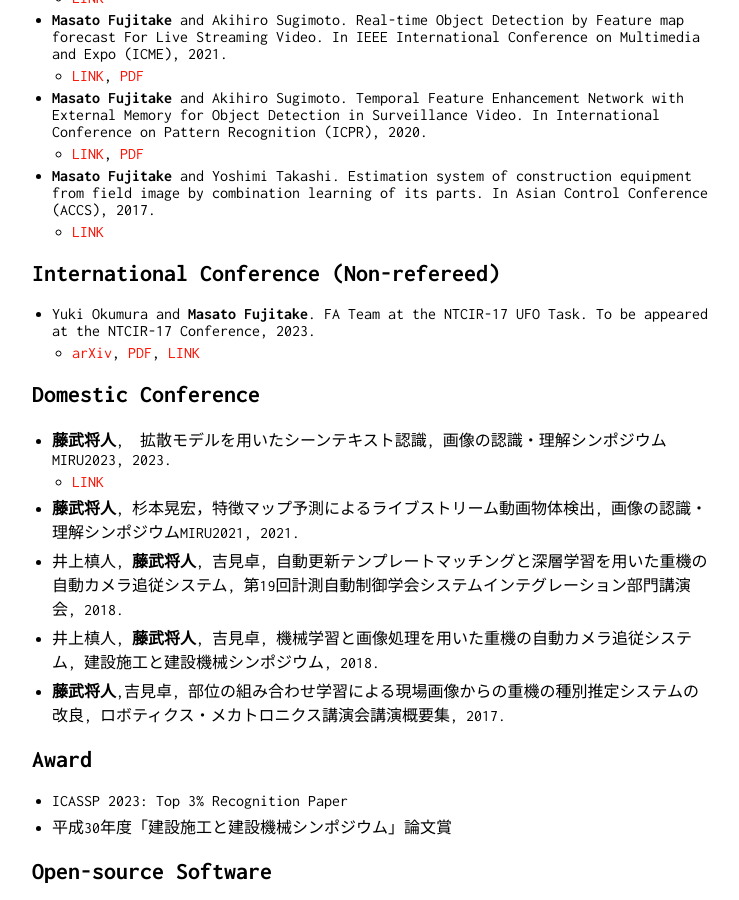
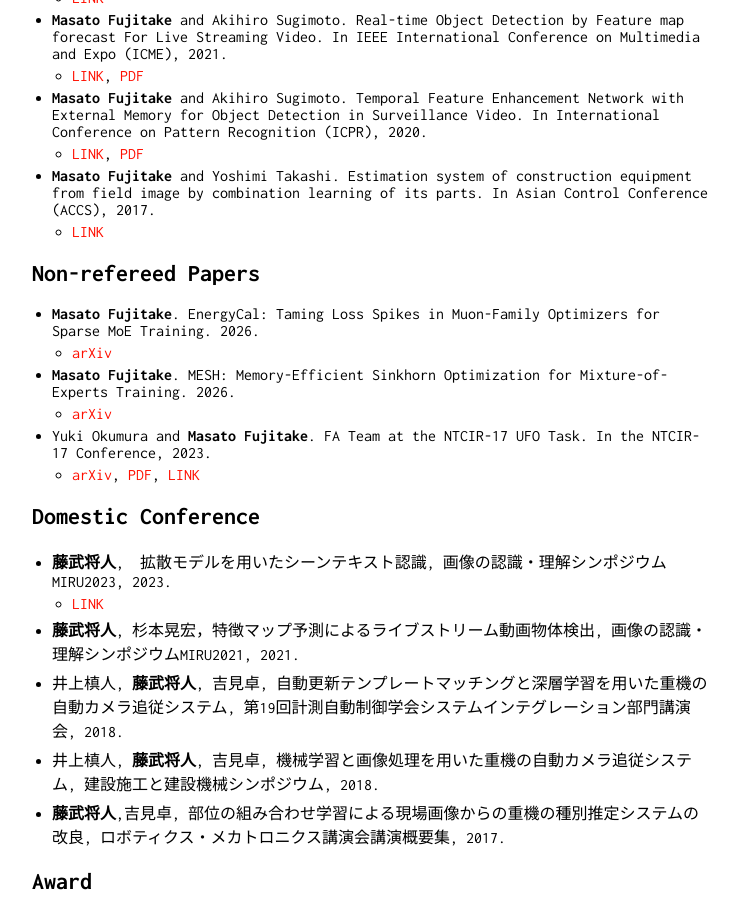
Before and after one commit to Swall0w/Swall0w.github.io, a Jekyll site: the page built from publications.md, in a window 1280 px wide and 900 px high, scrolled down 1062 px. Shown: the whole window, without its empty margins (258-997 px from the left). Built offline with Jekyll 4.4.1, drawn with Linux system fonts in a browser that asks for light colours; our own code applies the rules of GitHub Pages for plain Markdown files.

Commit message:
Revise non-refereed papers section in publications.md
Updated non-refereed papers section with new entries and modified formatting.

```diff
--- a/publications.md
+++ b/publications.md
@@ -38,8 +38,12 @@ In the 2024 Joint International Conference on Computational Linguistics, Languag
 - **Masato Fujitake** and Yoshimi Takashi. Estimation system of construction equipment from field image by combination learning of its parts. In Asian Control Conference (ACCS), 2017.
   - [LINK](https://ieeexplore.ieee.org/document/8287425)
 
-## International Conference (Non-refereed)
-- Yuki Okumura and **Masato Fujitake**. FA Team at the NTCIR-17 UFO Task. To be appeared at the NTCIR-17 Conference, 2023.
+## Non-refereed Papers
+- **Masato Fujitake**. EnergyCal: Taming Loss Spikes in Muon-Family Optimizers for Sparse MoE Training. 2026.
+  - [arXiv](https://arxiv.org/abs/2610.37062)
+- **Masato Fujitake**. MESH: Memory-Efficient Sinkhorn Optimization for Mixture-of-Experts Training. 2026.
+  - [arXiv](https://arxiv.org/abs/2608.04407)
+- Yuki Okumura and **Masato Fujitake**. FA Team at the NTCIR-17 UFO Task. In the NTCIR-17 Conference, 2023.
   -  [arXiv](https://arxiv.org/abs/2310.20322), [PDF](pdfs/02-NTCIR17-UFO-OkumuraY.pdf), [LINK](https://research.nii.ac.jp/ntcir/workshop/OnlineProceedings17/pdf/ntcir/02-NTCIR17-UFO-OkumuraY.pdf)
 
 ## Domestic Conference
```
